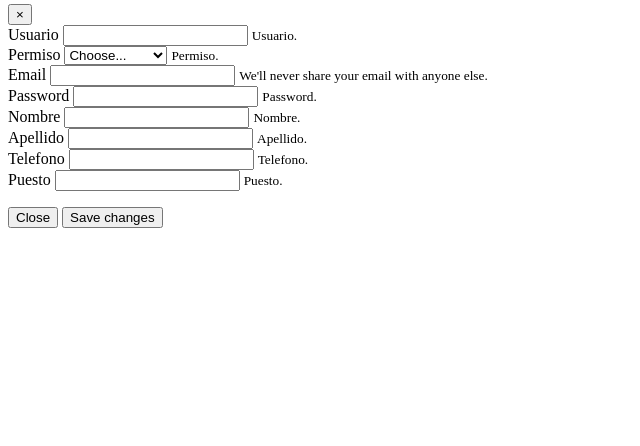
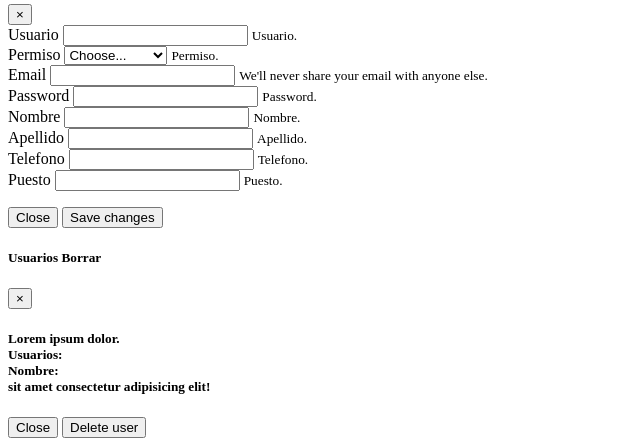
Before and after one commit to xr8/GoldenTradeValue-APP, a CodeIgniter app: the page made by application/views/usuarios/admin.php in a window 1280 px wide. Shown: the part 394-840 px from the top of the page, without its empty margins (0-640 px from the left). Before the commit the page ends 622 px from the top, so only its background shows below. Run offline with CodeIgniter, Linux system fonts and the light colour scheme.

Commit message:
run usuarios
reader all
reader one
new
update
delete

```diff
--- a/application/views/usuarios/admin.php
+++ b/application/views/usuarios/admin.php
@@ -20,8 +20,6 @@
     <tbody id="allUser" class="text-right"></tbody>
   </table>
 </div>
-
-
 
 
 <!-- Modal NEW -->
@@ -187,3 +185,31 @@
     </div>
   </div>
 </div>
+
+<!-- Modal DELETE -->
+<div class="modal fade " id="deleteModal" tabindex="-1" role="dialog" aria-labelledby="deleteModalLabel" aria-hidden="true">
+  <div class="modal-dialog" role="document">
+    <div class="modal-content">
+      <div class="modal-header">
+        <h5 class="modal-title" id="exampleModalLabel">Usuarios Borrar</h5>
+        <button type="button" class="close" data-dismiss="modal" aria-label="Close">
+          <span aria-hidden="true">&times;</span>
+        </button>
+      </div>
+      <div class="modal-body">
+        <form>
+
+          <h5>Lorem ipsum dolor. </br>
+          Usuarios:  <span id="usuariodelete" class="text-danger"></span></br>
+          Nombre:    <span id="nombredelete"  class="text-danger"></span></br>
+          sit amet consectetur adipisicing elit!</h5>
+
+        </form>
+      </div>
+      <div class="modal-footer">
+        <button type="button" class="btn btn-secondary" data-dismiss="modal">Close</button>
+        <button type="button" class="btn btn-danger"  id="btnDeleteUser">Delete user</button>
+      </div>
+    </div>
+  </div>
+</div>
--- a/application/views/usuarios/top.php
+++ b/application/views/usuarios/top.php
@@ -6,7 +6,7 @@
           <!-- CRUD -->
             <button type="button" class="btn btn-sm btn-outline-secondary" id="user-"       data-toggle="modal" data-target="#exampleModal">Nuevo</button>
             <button type="button" class="btn btn-sm btn-outline-secondary" id="user-update" data-toggle="modal" data-target="#updateModal">Actualizar</button>
-            <button type="button" class="btn btn-sm btn-outline-secondary" id="user-">Borrar</button>
+            <button type="button" class="btn btn-sm btn-outline-secondary" id="user-delete" data-toggle="modal" data-target="#deleteModal">Borrar</button>
           </div>
           <button type="button" class="btn btn-sm btn-outline-secondary dropdown-toggle">
             <svg xmlns="http://www.w3.org/2000/svg" width="24" height="24" viewBox="0 0 24 24" fill="none" stroke="currentColor" stroke-width="2" stroke-linecap="round" stroke-linejoin="round" class="feather feather-calendar"><rect x="3" y="4" width="18" height="18" rx="2" ry="2"></rect><line x1="16" y1="2" x2="16" y2="6"></line><line x1="8" y1="2" x2="8" y2="6"></line><line x1="3" y1="10" x2="21" y2="10"></line></svg>
--- a/xr8-config.php
+++ b/xr8-config.php
@@ -62,6 +62,7 @@ if ($_SERVER['HTTP_HOST'] == 'localhost') {
 
 //Config Local o Web
       if (ZONA == "local") {
+
         //----->
           define("TITLE", PAGETITLE ." Money offline - ");
 
@@ -79,7 +80,9 @@ if ($_SERVER['HTTP_HOST'] == 'localhost') {
             define("PASSWORD", '12345aeiou');
             define("DATABASE", 'labs26');
         //----->
+
         }else if  (ZONA == "ngrok"){
+
           //----->
             define("TITLE", PAGETITLE ." Money ngrok - ");
 
@@ -97,7 +100,9 @@ if ($_SERVER['HTTP_HOST'] == 'localhost') {
               define("PASSWORD", '12345aeiou');
               define("DATABASE", 'labs26');
           //----->
+
           }else{
+
             //----->
               define("TITLE", PAGETITLE ." Golden Trade Value - ");
 
@@ -115,4 +120,5 @@ if ($_SERVER['HTTP_HOST'] == 'localhost') {
                 define("PASSWORD", '12345aeiou');
                 define("DATABASE", 'labs26');
             //----->
+
             }
```
Also changed, not shown: application/views/loop/admin-top.php (+14 -8 lines).
